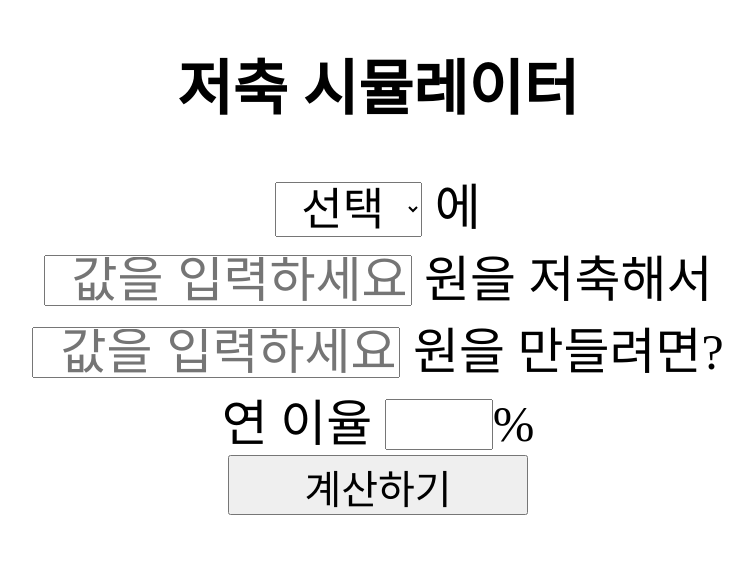
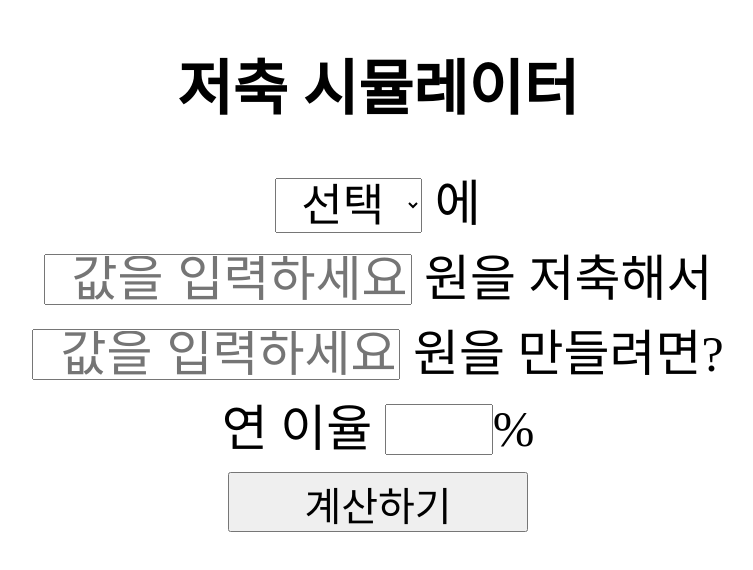
Before and after one commit to joseoungmin/si, a plain HTML site: page index.html in a window 1280 px wide. Shown: the whole page, without its empty margins (262-1015 px from the left). Drawn offline with Linux system fonts and the light colour scheme.

Commit message:
Add files via upload

```diff
--- a/index.html
+++ b/index.html
@@ -8,7 +8,9 @@
     #h1{font-size : 60px;
         text-align:center;}
     #div{text-align:center;
-        font-size:50px;}
+        font-size:50px;
+        line-height: 1.5;
+        }
     .intex{width: 360px;
            height: 45px;
            font-size: 50px;
```
